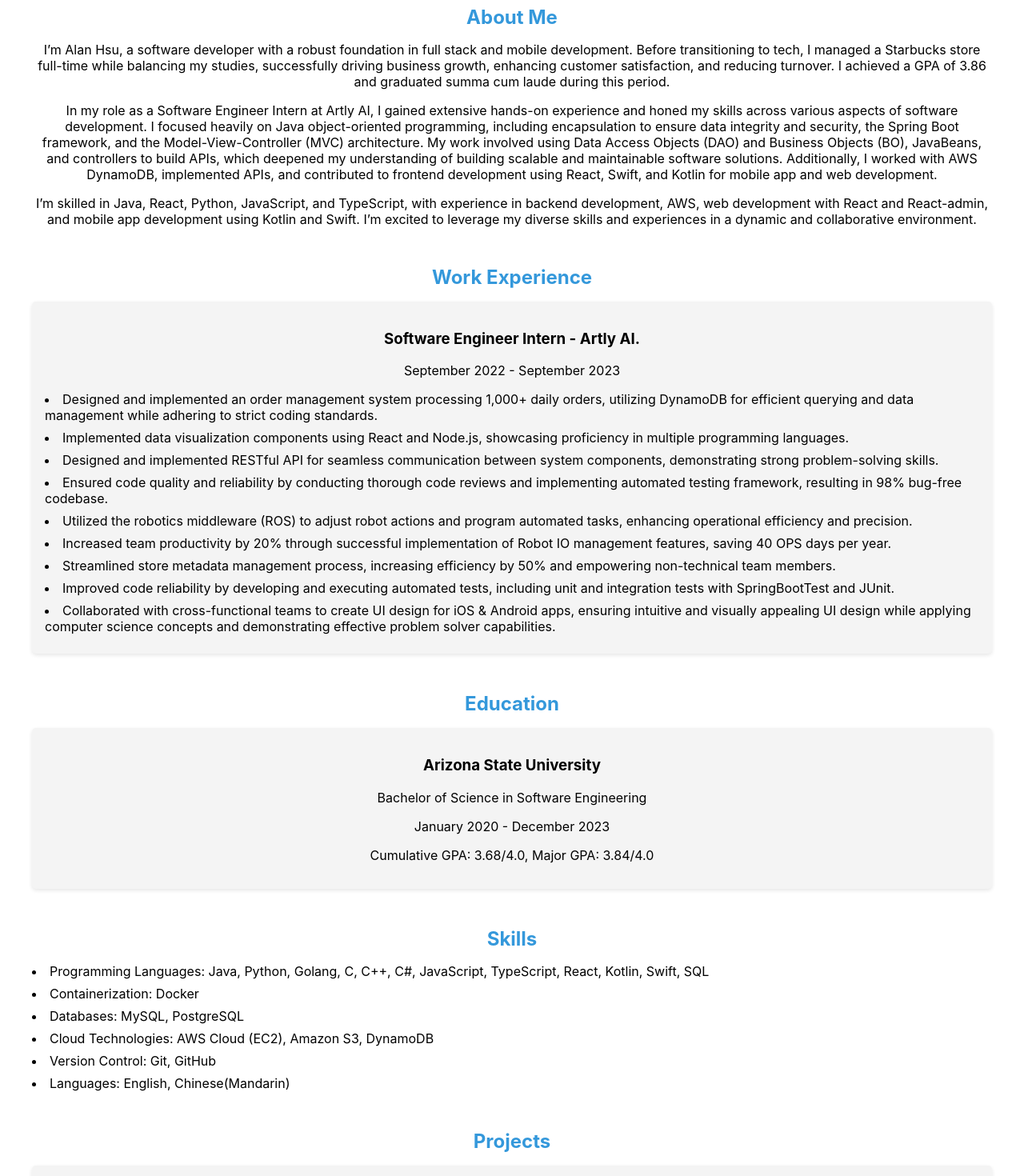
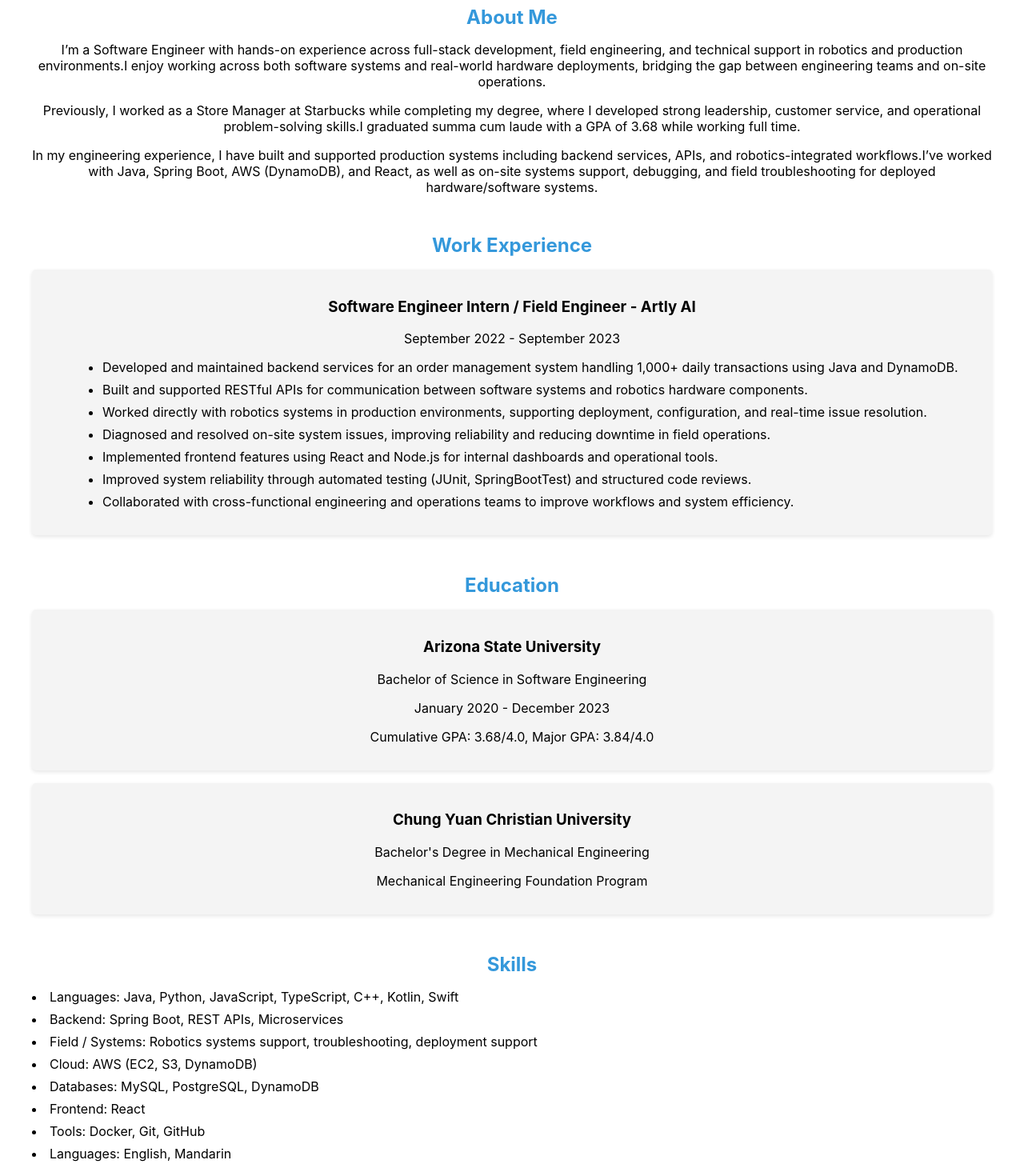
Before and after one commit to ahsu55/alan-hsu-portfolio, a React (Create React App) app: page / in a window 1280 px wide. Shown: the part 560-2030 px from the top of the page at 80% size. Built offline with nearby package versions, Linux system fonts and the light colour scheme.

Commit message:
Update portfolio

```diff
--- a/src/App.js
+++ b/src/App.js
@@ -8,7 +8,7 @@ function App() {
     <header className="App-header">
       <img src={profilePic} alt="Alan Hsu" className="profile" />
       <h1>Alan Hsu</h1>
-      <p>Software Engineer</p>
+      <p>Software Engineer • Field Engineer • Technical Support</p>
     </header>
 
       <nav>
@@ -25,28 +25,28 @@ function App() {
       <main>
         <section id="about">
           <h2>About Me</h2>
-          <p>I’m Alan Hsu, a software developer with a robust foundation in full stack and mobile development. Before transitioning to tech, I managed a Starbucks store full-time while balancing my studies, successfully driving business growth, enhancing customer satisfaction, and reducing turnover. I achieved a GPA of 3.86 and graduated summa cum laude during this period.</p>
-          <p>In my role as a Software Engineer Intern at Artly AI, I gained extensive hands-on experience and honed my skills across various aspects of software development. I focused heavily on Java object-oriented programming, including encapsulation to ensure data integrity and security, the Spring Boot framework, and the Model-View-Controller (MVC) architecture. My work involved using Data Access Objects (DAO) and Business Objects (BO), JavaBeans, and controllers to build APIs, which deepened my understanding of building scalable and maintainable software solutions. Additionally, I worked with AWS DynamoDB, implemented APIs, and contributed to frontend development using React, Swift, and Kotlin for mobile app and web development.</p>
-          <p>I’m skilled in Java, React, Python, JavaScript, and TypeScript, with experience in backend development, AWS, web development with React and React-admin, and mobile app development using Kotlin and Swift. I’m excited to leverage my diverse skills and experiences in a dynamic and collaborative environment.</p>
+            <p>I’m a Software Engineer with hands-on experience across full-stack development, field engineering, and technical support in robotics and production environments.I enjoy working across both software systems and real-world hardware deployments, bridging the gap between engineering teams and on-site operations.</p>
+          <p>Previously, I worked as a Store Manager at Starbucks while completing my degree, where I developed strong leadership, customer service, and operational problem-solving skills.I graduated summa cum laude with a GPA of 3.68 while working full time.</p>
+  <p>In my engineering experience, I have built and supported production systems including backend services, APIs, and robotics-integrated workflows.I’ve worked with Java, Spring Boot, AWS (DynamoDB), and React, as well as on-site systems support, debugging, and field troubleshooting for deployed hardware/software systems.</p>
 
         </section>
 
-        <section id="experience">
-          <h2>Work Experience</h2>
+      <section id="experience">
+        <h2>Work Experience</h2>
+
           <div className="project">
-            <h3>Software Engineer Intern - Artly AI.</h3>
-            <p>September 2022 - September 2023</p>
+            <h3>Software Engineer Intern / Field Engineer - Artly AI</h3>
+              <p>September 2022 - September 2023</p>
 
-              <li>Designed and implemented an order management system processing 1,000+ daily orders, utilizing DynamoDB for efficient querying and data management while adhering to strict coding standards.</li>
-              <li>Implemented data visualization components using React and Node.js, showcasing proficiency in multiple programming languages.</li>
-              <li>Designed and implemented RESTful API for seamless communication between system components, demonstrating strong problem-solving skills.</li>
-              <li>Ensured code quality and reliability by conducting thorough code reviews and implementing automated testing framework, resulting in 98% bug-free codebase.</li>
-              <li>Utilized the robotics middleware (ROS) to adjust robot actions and program automated tasks, enhancing operational efficiency and precision.</li>
-              <li>Increased team productivity by 20% through successful implementation of Robot IO management features, saving 40 OPS days per year.</li>
-              <li>Streamlined store metadata management process, increasing efficiency by 50% and empowering non-technical team members.</li>
-              <li>Improved code reliability by developing and executing automated tests, including unit and integration tests with SpringBootTest and JUnit.</li>
-              <li>Collaborated with cross-functional teams to create UI design for iOS & Android apps, ensuring intuitive and visually appealing UI design while applying computer science concepts and demonstrating effective problem solver capabilities.</li>
-
+              <ul>
+                <li>Developed and maintained backend services for an order management system handling 1,000+ daily transactions using Java and DynamoDB.</li>
+                <li>Built and supported RESTful APIs for communication between software systems and robotics hardware components.</li>
+                <li>Worked directly with robotics systems in production environments, supporting deployment, configuration, and real-time issue resolution.</li>
+                <li>Diagnosed and resolved on-site system issues, improving reliability and reducing downtime in field operations.</li>
+                <li>Implemented frontend features using React and Node.js for internal dashboards and operational tools.</li>
+                <li>Improved system reliability through automated testing (JUnit, SpringBootTest) and structured code reviews.</li>
+                <li>Collaborated with cross-functional engineering and operations teams to improve workflows and system efficiency.</li>
+              </ul>
           </div>
         </section>
 
@@ -58,17 +58,25 @@ function App() {
             <p>January 2020 - December 2023</p>
             <p>Cumulative GPA: 3.68/4.0, Major GPA: 3.84/4.0</p>
           </div>
+
+          <div className="project">
+            <h3>Chung Yuan Christian University</h3>
+            <p>Bachelor's Degree in Mechanical Engineering</p>
+            <p>Mechanical Engineering Foundation Program</p>
+          </div>
         </section>
 
         <section id="skills">
           <h2>Skills</h2>
           <p>
-            <li>Programming Languages: Java, Python, Golang, C, C++, C#, JavaScript, TypeScript, React, Kotlin, Swift, SQL</li>
-            <li>Containerization: Docker</li>
-            <li>Databases: MySQL, PostgreSQL</li>
-            <li>Cloud Technologies: AWS Cloud (EC2), Amazon S3, DynamoDB</li>
-            <li>Version Control: Git, GitHub</li>
-            <li>Languages: English, Chinese(Mandarin)</li>
+            <li>Languages: Java, Python, JavaScript, TypeScript, C++, Kotlin, Swift</li>
+            <li>Backend: Spring Boot, REST APIs, Microservices</li>
+            <li>Field / Systems: Robotics systems support, troubleshooting, deployment support</li>
+            <li>Cloud: AWS (EC2, S3, DynamoDB)</li>
+            <li>Databases: MySQL, PostgreSQL, DynamoDB</li>
+            <li>Frontend: React</li>
+            <li>Tools: Docker, Git, GitHub</li>
+            <li>Languages: English, Mandarin</li>
           </p>
         </section>
 
```
